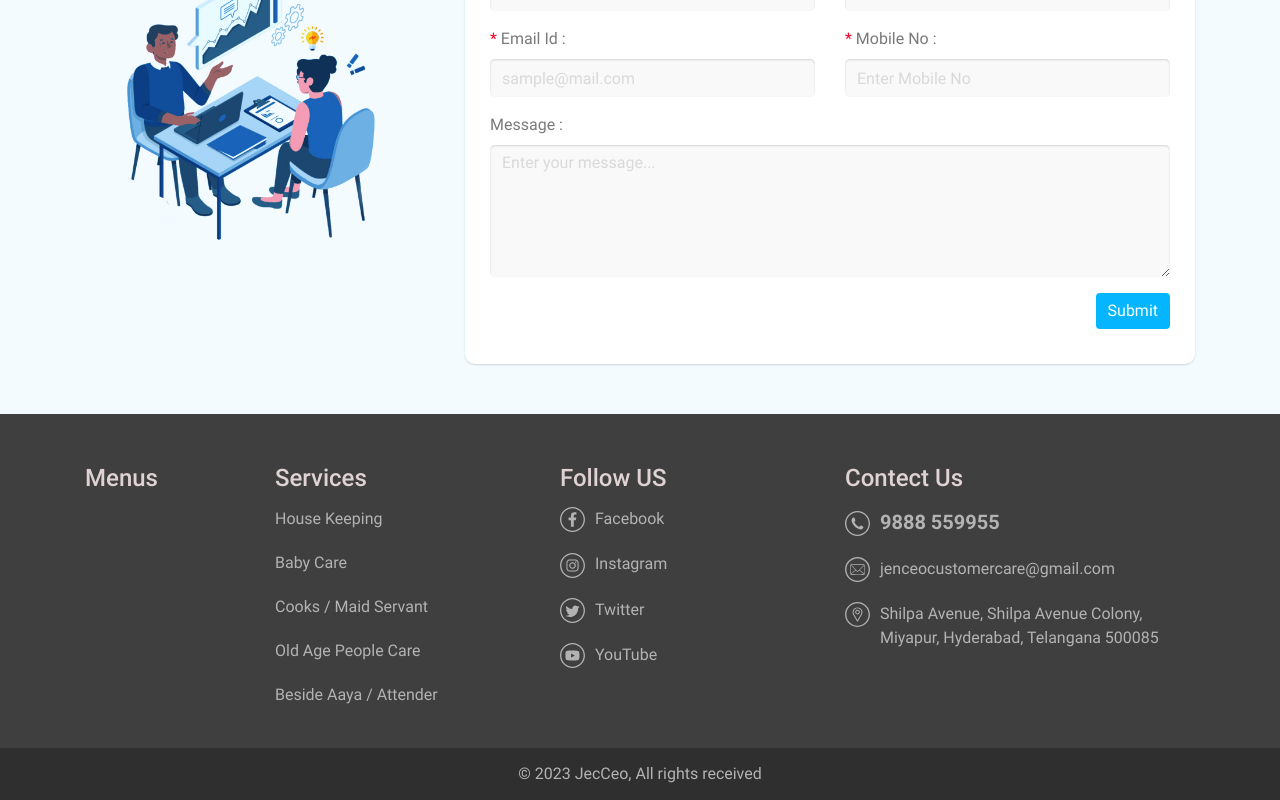
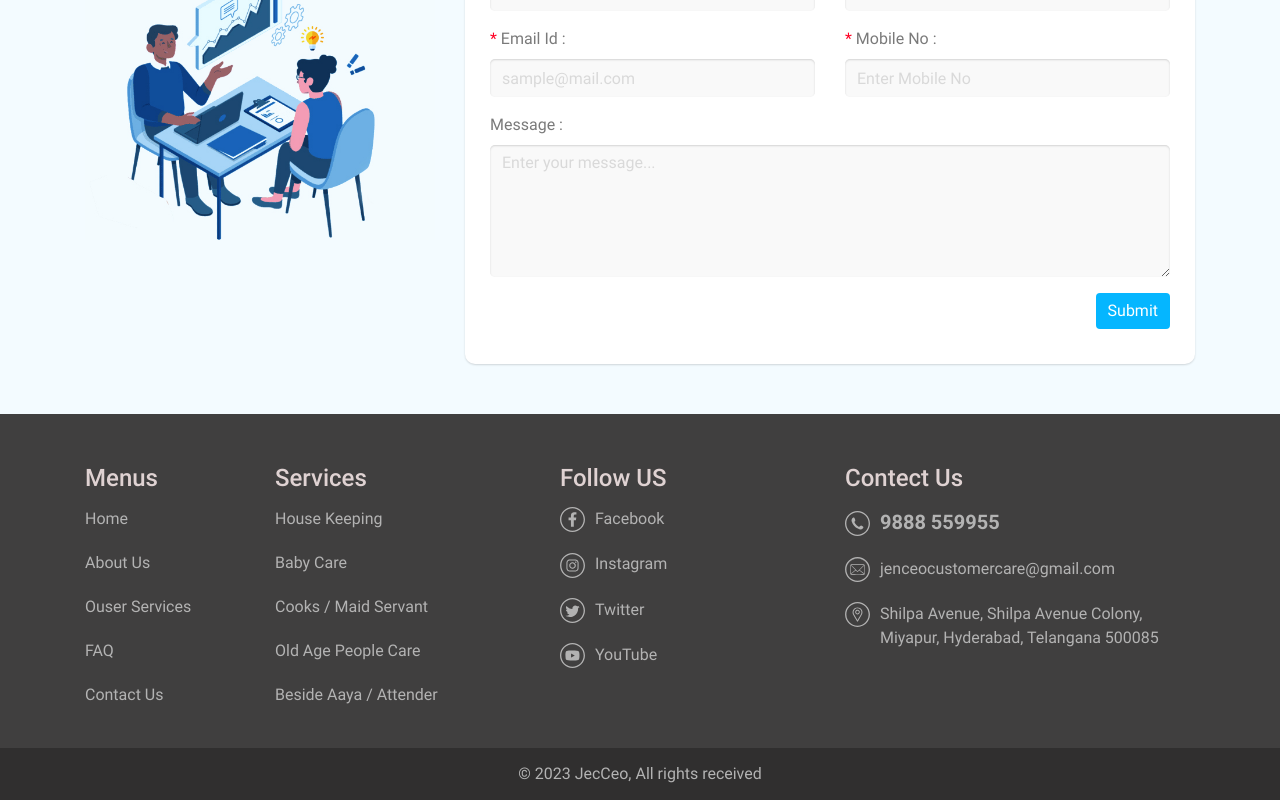
Before and after one commit to jnanaprakashpinisetti/HomeCare, a React (Create React App) app in the folder home-care/: page / in a window 1280 px wide. Shown: the part 2426-3226 px from the top of the page. Built offline with nearby package versions, Linux system fonts and the light colour scheme.

Commit message:
Footer menus added

```diff
--- a/home-care/src/components/Footer.js
+++ b/home-care/src/components/Footer.js
@@ -1,6 +1,4 @@
 import React from 'react';
-import { BrowserRouter, Route } from 'react-router-dom'
-import Navbar from './Navbar';
 
 import facebook from '../images/icons/social-media/facebook.svg';
 import twitter from '../images/icons/social-media/twitter.svg';
@@ -9,6 +7,7 @@ import cell from '../images/icons/social-media/cell.svg';
 import email from '../images/icons/social-media/email.svg';
 import location from '../images/icons/social-media/location.svg';
 import youtube from '../images/icons/social-media/youtube.svg';
+
 
 export default function Footer() {
   return (
@@ -19,10 +18,14 @@ export default function Footer() {
             <div className="row">
               <div className="col-md-2">
                 <h4> Menus</h4>
-                {/* <BrowserRouter>
-                  <Navbar />
-                </BrowserRouter> */}
-                </div>
+                <ul>
+                  <li>Home</li>
+                  <li>About Us</li>
+                  <li>Ouser Services</li>
+                  <li>FAQ</li>
+                  <li>Contact Us</li>
+                </ul>
+              </div>
               <div className="col-md-3">
                 <h4>Services</h4>
                 <div className="services">
@@ -65,10 +68,10 @@ export default function Footer() {
 
         </div>
         <div className="copy-wright">
-            <div className="container">
-              <p> &copy; 2023 JecCeo, All rights received</p>
-            </div>
+          <div className="container">
+            <p> &copy; 2023 JecCeo, All rights received</p>
           </div>
+        </div>
       </footer>
 
     </>
```
